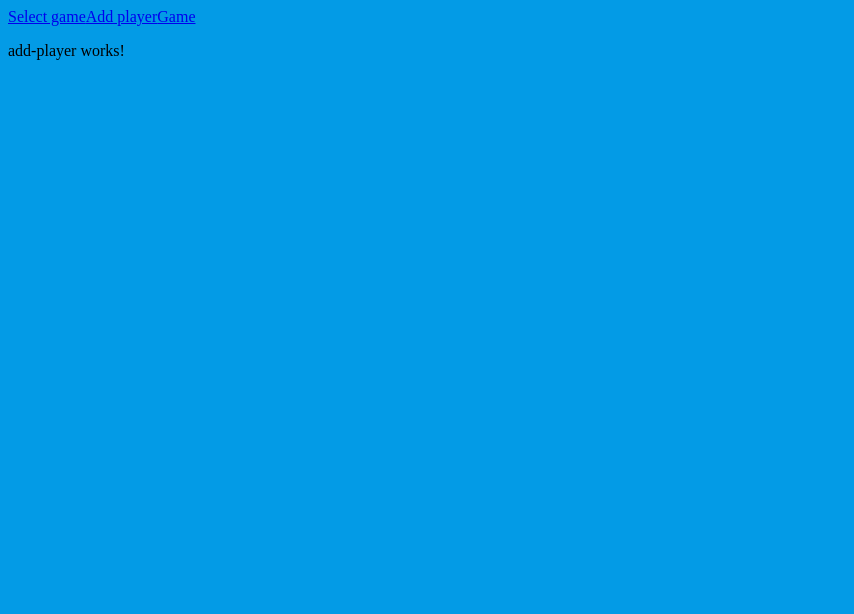
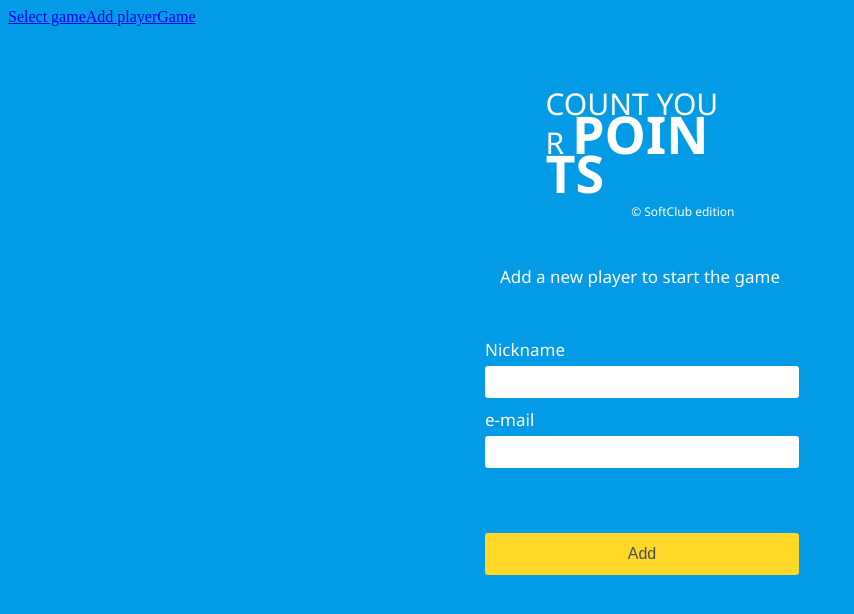
Before and after one commit to ksksksksksksksksksksks/scoring-in-darts, an Angular app: page /add-player in a window 1280 px wide. Shown: the top 614 px of the page, without its empty margins (0-854 px from the left). Built offline with nearby package versions, Linux system fonts and the light colour scheme.

Commit message:
Update component add-player

```diff
--- a/src/app/add-player/add-player.component.html
+++ b/src/app/add-player/add-player.component.html
@@ -1 +1,17 @@
-<p>add-player works!</p>
+<div class="logo">
+    <p>count your
+      <span class="logo-points">points</span>
+      <span class="logo-edition">© SoftClub edition</span>
+    </p>
+</div>
+
+<div class="add-player">
+    <p>Add a new player to start the game</p>
+    <div class="form">
+        <label for="nickname">Nickname</label>
+        <input type="text" id="nickname">
+        <label for="email">e-mail</label>
+        <input type="text" id="email">
+        <button>Add</button>
+    </div>
+</div>
--- a/src/app/add-player/add-player.component.scss
+++ b/src/app/add-player/add-player.component.scss
@@ -0,0 +1,67 @@
+.logo {
+    word-break: break-all;
+    width: 189px;
+    color: #ffffff;
+    text-transform: uppercase;
+    font-family:'Segoe UI', Tahoma, Geneva, Verdana, sans-serif;
+    font-size: 30px;
+    margin: auto;
+    margin-top: 5%;
+
+    p {
+        margin: 0;
+        padding: 0;
+        line-height: 30px;
+    }
+}
+
+.logo-points {
+    font-weight: bold;
+    font-size: 52px;
+}
+
+.logo-edition {
+    text-transform: none;
+    font-size: 12px;
+    display: block;
+    text-align: right;
+}
+
+.add-player {
+    width: 310px;
+    color: #ffffff;
+    font-family:'Segoe UI', Tahoma, Geneva, Verdana, sans-serif;
+    font-size: 17px;
+    margin: auto;
+    margin-top: 3%;
+    text-align: center;
+}
+
+.form {
+    margin-top: 50px;
+    text-align: left;
+
+    label {
+        text-align: left;
+    }
+
+    input {
+        width: 310px;
+        height: 30px;
+        border: none;
+        border-radius: 3px;
+        margin-top: 5px;
+        margin-bottom: 10px;
+    }
+
+    button {
+        background-color: #ffd727;
+        border: none;
+        height: 42px;
+        width: 314px;
+        border-radius: 3px;
+        color: rgb(77, 77, 77);
+        font-size: 16px;
+        margin-top: 55px;
+    }
+}
--- a/src/app/select-game/select-game.component.scss
+++ b/src/app/select-game/select-game.component.scss
@@ -5,9 +5,9 @@
     text-transform: uppercase;
     font-family:'Segoe UI', Tahoma, Geneva, Verdana, sans-serif;
     font-size: 30px;
-    position: relative;
-    top: 50px;
-    left: 5%;
+    position: absolute;
+    top: 10%;
+    left: 10%;
 
     p {
         margin: 0;
@@ -29,8 +29,9 @@
 }
 
 .select-players{
-    position: relative;
-    top: 45px;
+    position: absolute;
+    top: 20%;
+    left: 23%;
     margin: auto;
 
     p {
--- a/src/styles.scss
+++ b/src/styles.scss
@@ -1,4 +1,3 @@
 body {
     background-color: #039be6;
-    position: absolute;
 }
```
